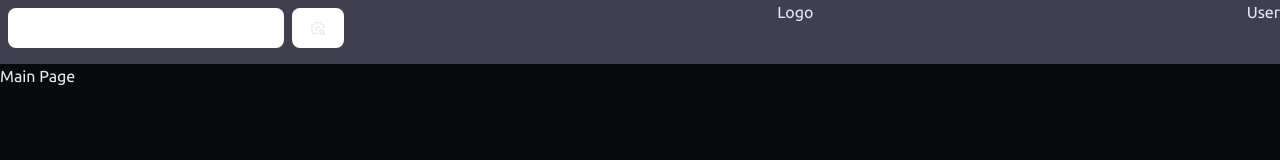
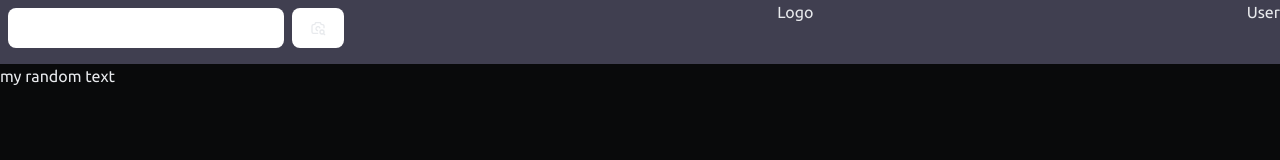
Before and after one commit to emrif/gilper, a React (Vite) app: page / in a window 1280 px wide. Shown: the top 160 px of the page. Built offline with nearby package versions, Linux system fonts and the light colour scheme.

Commit message:
my test commit

```diff
--- a/src/home/Home.jsx
+++ b/src/home/Home.jsx
@@ -1,3 +1,3 @@
 export default function Home() {
-  return <div>Main Page</div>;
+  return <div>my random text</div>;
 }
```
